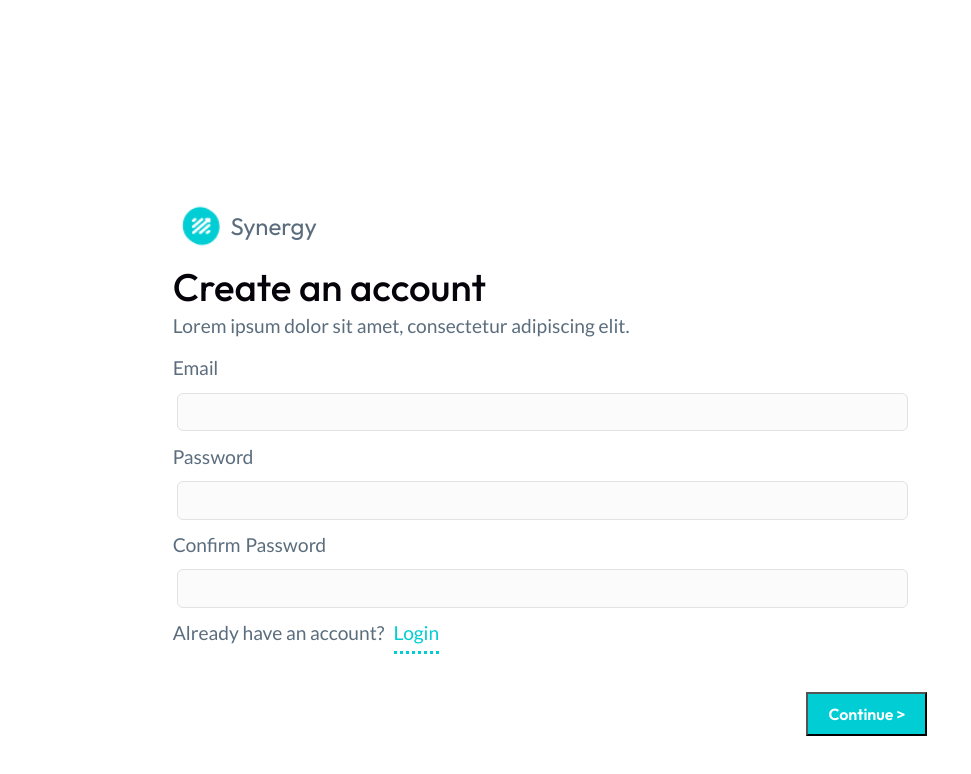
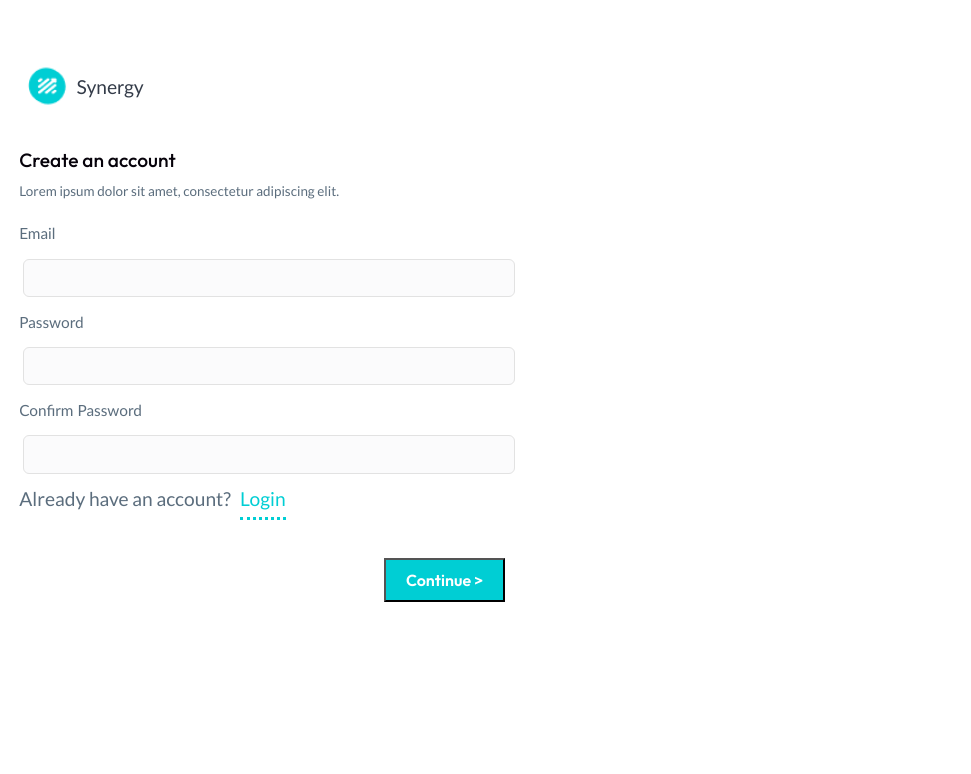
Before and after one commit to nology-tech/quadra-client-project, a React (Create React App) app: page /signup in a window 1280 px wide. Shown: the top 774 px of the page, without its empty margins (0-971 px from the left). Built offline with nearby package versions, Linux system fonts and the light colour scheme.

Commit message:
Created SignUp/Login container /55 (#29)
Co-authored-by: Zain-Ashfaq <zashfaq00@gmail.com>

```diff
--- a/src/components/InputBox/InputBox.scss
+++ b/src/components/InputBox/InputBox.scss
@@ -7,7 +7,7 @@
     flex-direction: column;
     justify-content: flex-start;
     font-weight: 400;
-    font-size: 1rem;
+    font-size: 0.8rem;
     line-height: 1.2rem;
 
     &__title{
--- a/src/pages/Login/Login.jsx
+++ b/src/pages/Login/Login.jsx
@@ -1,9 +1,10 @@
 import "./Login.scss";
 import hand from "../../assets/images/hello.svg";
 import InputBox from "../../components/InputBox/InputBox";
+import Logo from "../../components/Logo/Logo";
 
 const Login = () => {
-
+    const isTextDark=true;
     const handleSubmit = () => {
 
         alert("You submitted the form");
@@ -13,9 +14,9 @@ const Login = () => {
     return (
 
         <form className="signIn" onSubmit={handleSubmit}>
-            <p className="signIn__logo">Logo waiting for approval here</p>
+            <Logo isTextDark={isTextDark}/>
             <div className="signIn__welcome">
-                <p className="welcome__text">Welcome back!</p>
+                <p className="welcome__text">Welcome Back!</p>
                 <img src={hand} alt="welcome"></img>
             </div>
             <p className="signIn__intro">Lorem ipsium dolor sit amet, consectetur adipiscing elit.</p>
--- a/src/pages/Login/Login.scss
+++ b/src/pages/Login/Login.scss
@@ -16,19 +16,18 @@
         width: 70%;
         justify-content: flex-start;
         align-items: center;
-        margin-top: 2rem;
         margin-bottom: -0.5rem;
 
         .welcome__text {
-
+            font-weight: 500;
             color:$color-heading;
-            font-size: 2rem;
+            font-size: 1rem;
 
         }
 
         img {
-
-            height: 2rem;
+            margin-right: 8rem;
+            height: 1.5rem;
             aspect-ratio: 1 / 1;
 
         }
@@ -36,7 +35,7 @@
 
     &__intro {
 
-        font-size: 0.8rem;
+        font-size: 0.7rem;
         color:$color-text-secondary;
 
     }
--- a/src/pages/SignUp/SignUp.jsx
+++ b/src/pages/SignUp/SignUp.jsx
@@ -1,6 +1,6 @@
 import "./SignUp.scss";
 import Button from "../../components/Button/Button";
-import logo from "../../assets/images/logo.png";
+import Logo from "../../components/Logo/Logo";
 import InputBox from "../../components/InputBox/InputBox";
 import { useNavigate } from "react-router-dom";
 
@@ -92,11 +92,7 @@ const SignUp = ({ login }) => {
     <div className="background">
       <div className="signUp">
         <div className="signUp__company">
-          <img
-            className="signUp__company signUp__company--logo"
-            src={logo}
-          ></img>
-          <p className="signUp__company signUp__company--name">Synergy</p>
+        <Logo isTextDark={true}/>
         </div>
 
         <h1 className="signUp__header">Create an account</h1>
--- a/src/pages/SignUp/SignUp.scss
+++ b/src/pages/SignUp/SignUp.scss
@@ -3,34 +3,21 @@
 
 .signUp {
   padding: 0.5rem;
-  margin-left: 8rem;
-
   padding-left: 1rem;
   width: 40rem;
-  margin-top: 10rem;
   background-color: white;
+  padding-top: 2rem;
 
   &__company {
     display: flex;
-
-    &--name {
-      font-family: $font-heading;
-      font-size: 1.25rem;
-      line-height: 1.6rem;
-      color: $color-text;
-    }
-    &--logo {
-      width: 3rem;
-      height: 2.5rem;
-    }
   }
 
   &__header {
     color: $color-heading;
     font-family: $font-heading;
     font-weight: 500;
-    font-size: 2rem;
-    line-height: 2.5rem;
+    font-size: 1rem;
+    line-height: 1.5rem;
     font-style: normal;
     margin-top: 0.6rem;
     margin-bottom: -2rem;
@@ -40,7 +27,7 @@
     font-family: $font-login-text;
     color: $color-text;
     font-weight: 400;
-    font-size: 1rem;
+    font-size: 0.7rem;
     line-height: 1.18rem;
   }
 
@@ -58,12 +45,14 @@
   }
 
   &__continue {
-    margin-left: 33rem;
+    margin-left: 19rem;
     margin-top: 2rem;
     width: 10rem;
   }
 
-
+&__input{
+  width: 26rem;
+}
 &__input--password{
     height: 50rem;
 }
--- a/src/styles/_variables.scss
+++ b/src/styles/_variables.scss
@@ -32,3 +32,5 @@ $color-menu-unselected: #A6AFBD;
 $color-funds-text:#FFFFFF;
 $line-divider: #f1f1f1;
 $color-top-section-title:#0B2251;
+$color-box-shadow:rgba(0, 0, 0, 0.03);
+$color-background-signUp:#F6FCFC;
```
Also changed, not shown: src/pages/Authorization/Authorization.jsx (added, +24 -0 lines), src/pages/Authorization/Authorization.scss (added, +33 -0 lines).
